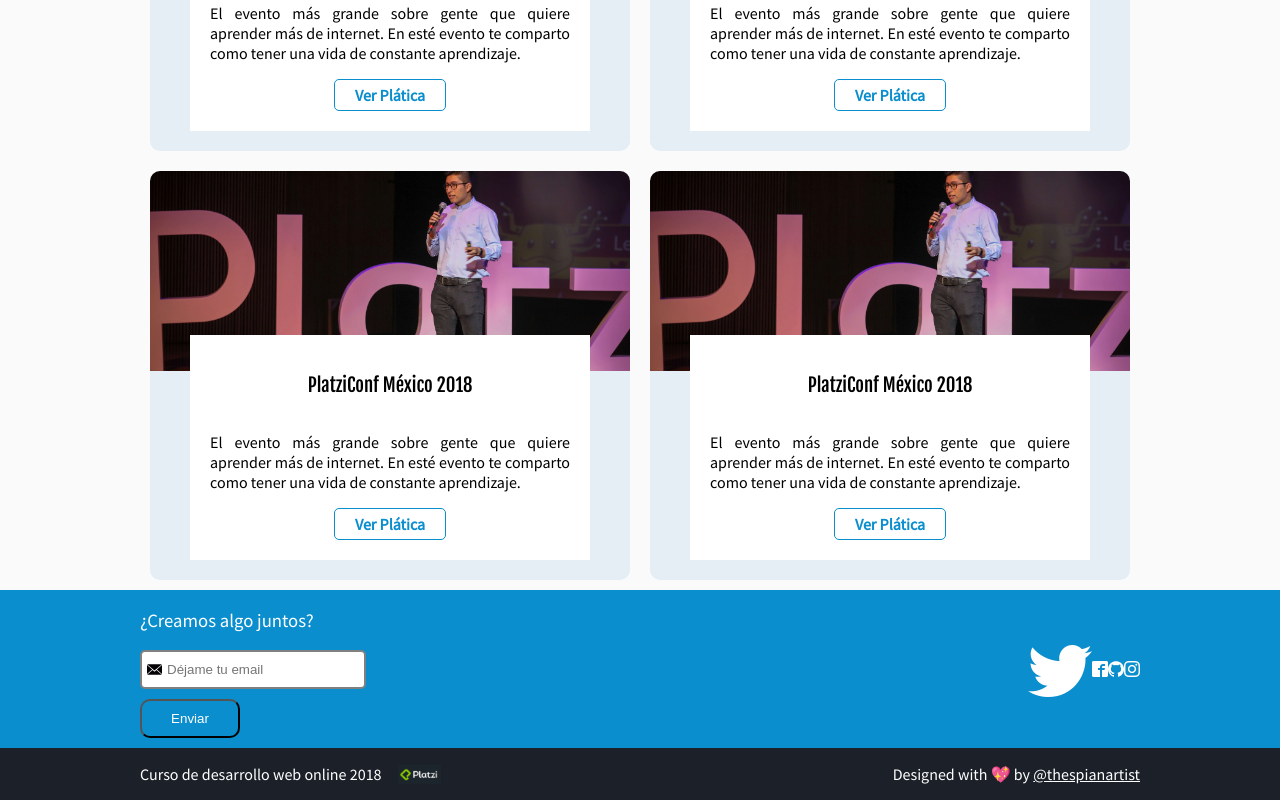
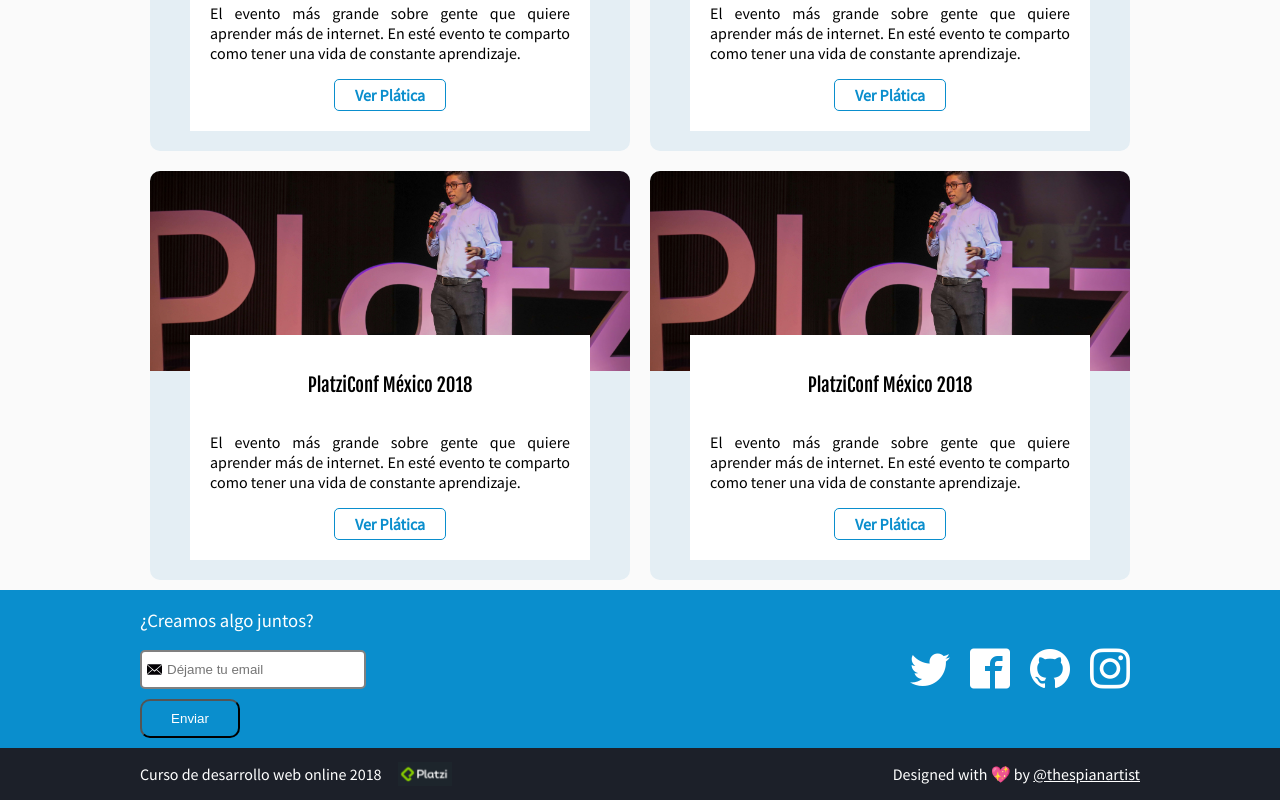
Before and after one commit to EngelsPrado/web_platzi, a plain HTML site: page index.html in a window 1280 px wide. Shown: the part 1718-2518 px from the top of the page. Drawn offline with Linux system fonts and the light colour scheme; files whose address does not match are found by name.

Commit message:
Corrección de tamaño de iconos de redes sociales

```diff
--- a/css/style.css
+++ b/css/style.css
@@ -288,19 +288,10 @@
   align-items: center;
 }
 
-.social-link{
-  display: inline-block;
-  width: 40px;
-  height: 40px;
-  /* tamaño del fondo */
-  background-size: 40px 40px;
-  margin: 0 10px;
+.red_social{
+  font-size: 2.5em;
+  padding: 10px;
 }
-
-.red_social{
-    font-size: 4em;
-}
-
 
 /* HERE ENDS THE CONTACTO */
 /* ===================== */
@@ -316,7 +307,7 @@
     align-items: center;
 }
 .pie_descripcion img{
-    height: 1.2em;
+    height: 1.5em;
     padding-left: 1em;
 }
 
--- a/index.html
+++ b/index.html
@@ -229,13 +229,9 @@
 
       <div class="social">
           <i class="icon-twitter red_social"></i>
-          <!-- <a href="https://twitter.com/leonidasesteban" class="social-link twitter"></a> -->
-          <i class="icon-facebook red-social facebook"></i>
-          <!-- <a href="https://facebook.com/leonidas.esteban" class="social-link facebook"></a> -->
-          <i class="icon-github red-social github"></i>
-          <!-- <a href="https://github.com/leonidasesteban" class="social-link github"></a> -->
-          <i class="icon-instagram red-social instagram"></i>
-          <!-- <a href="https://instagram.com/leonidasesteban" class="social-link instagram"></a> -->
+          <i class="icon-facebook red_social"></i>
+          <i class="icon-github red_social"></i>
+          <i class="icon-instagram red_social"></i>
       </div>
 
     </div>
```
